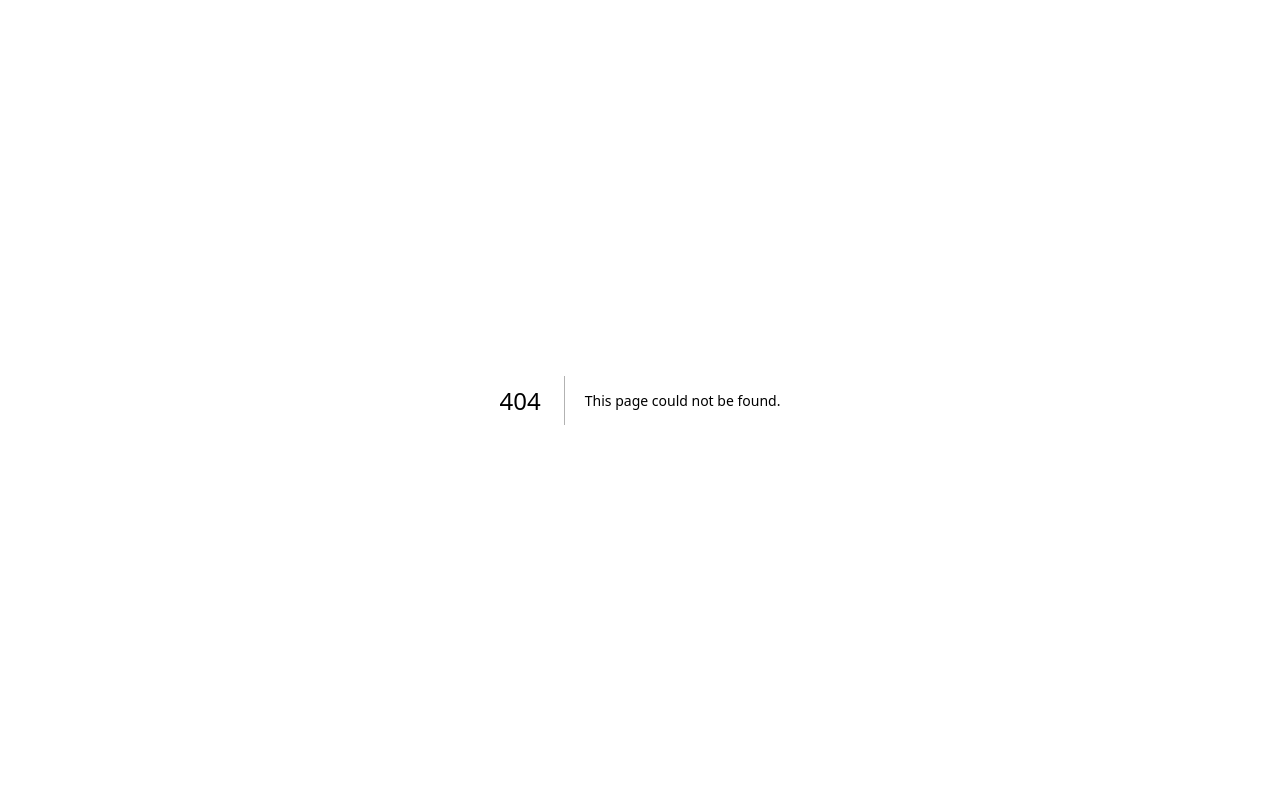
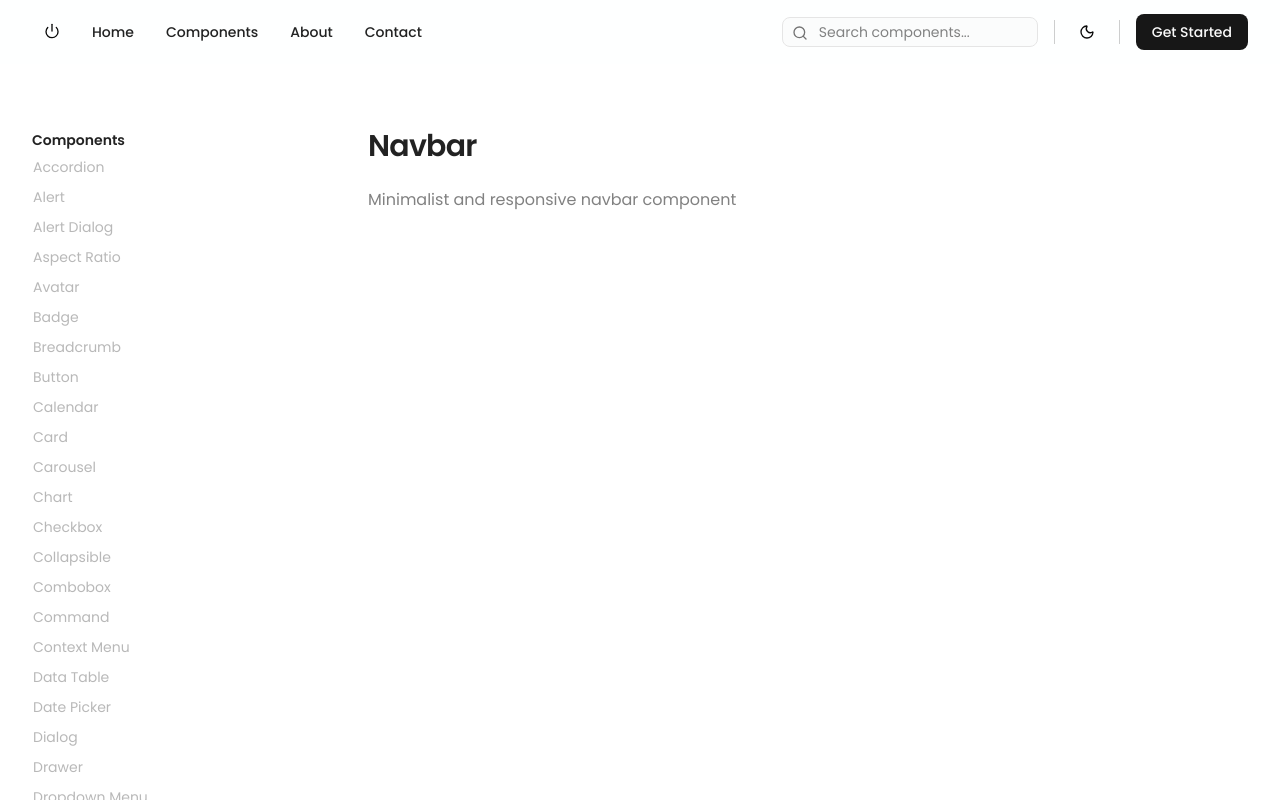
Before and after one commit to Jetrossgalinato/my-comp, a Next.js app: page /components-page/navbar in a window 1280 px wide. Before the commit this address had no page. Built offline with nearby package versions, Linux system fonts and the light colour scheme.

Commit message:
feat: add navbar page

```diff
--- /dev/null
+++ b/app/(navlinks)/components-page/navbar/page.tsx
@@ -0,0 +1,24 @@
+import { Navbar } from "@/components/navbar";
+import { Sidebar } from "../components/sidebar";
+import { TypographyH2, TypographyMuted } from "@/components/typography";
+export default function NavbarPage() {
+  return (
+    <div className="relative flex flex-col min-h-screen bg-background text-foreground transition-colors duration-300">
+      <Navbar />
+      <div className="flex flex-1 items-start">
+        <Sidebar />
+
+        <main className="flex-1 w-full ml-48">
+          <div className="container mx-auto px-4 py-16 max-w-3xl">
+            <div className="mb-10 space-y-4">
+              <TypographyH2>Navbar</TypographyH2>
+              <TypographyMuted className="text-base">
+                Minimalist and responsive navbar component
+              </TypographyMuted>
+            </div>
+          </div>
+        </main>
+      </div>
+    </div>
+  );
+}
--- a/components/navbar.tsx
+++ b/components/navbar.tsx
@@ -27,11 +27,11 @@ export function Navbar() {
               <TypographySmall className="font-medium">Home</TypographySmall>
             </Link>
             <Link
-              href="/features"
+              href="/components-page"
               className="px-3 py-1 rounded-md hover:bg-foreground/10 transition-colors duration-300"
             >
               <TypographySmall className="font-medium">
-                Features
+                Components
               </TypographySmall>
             </Link>
             <Link
```
